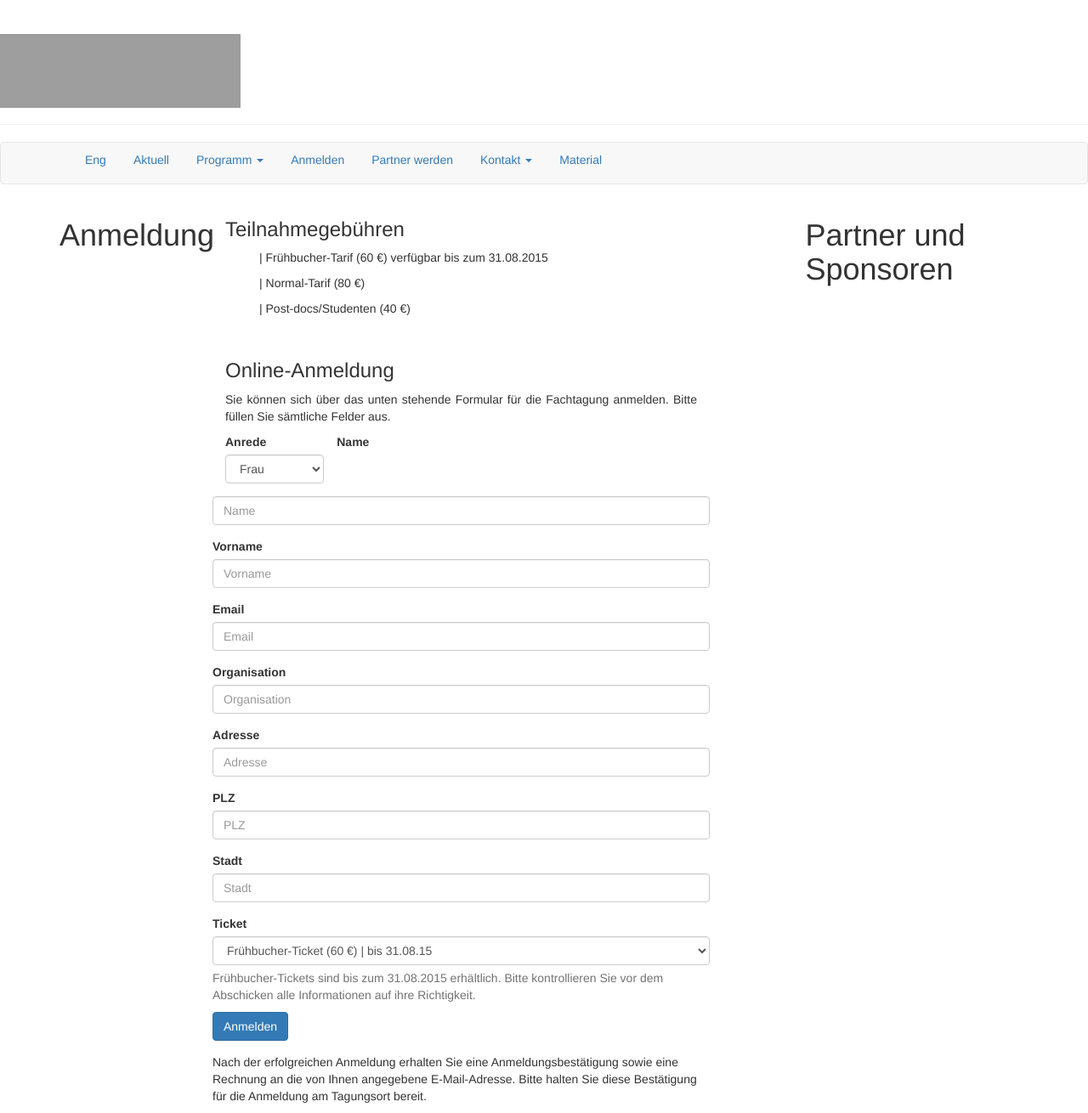
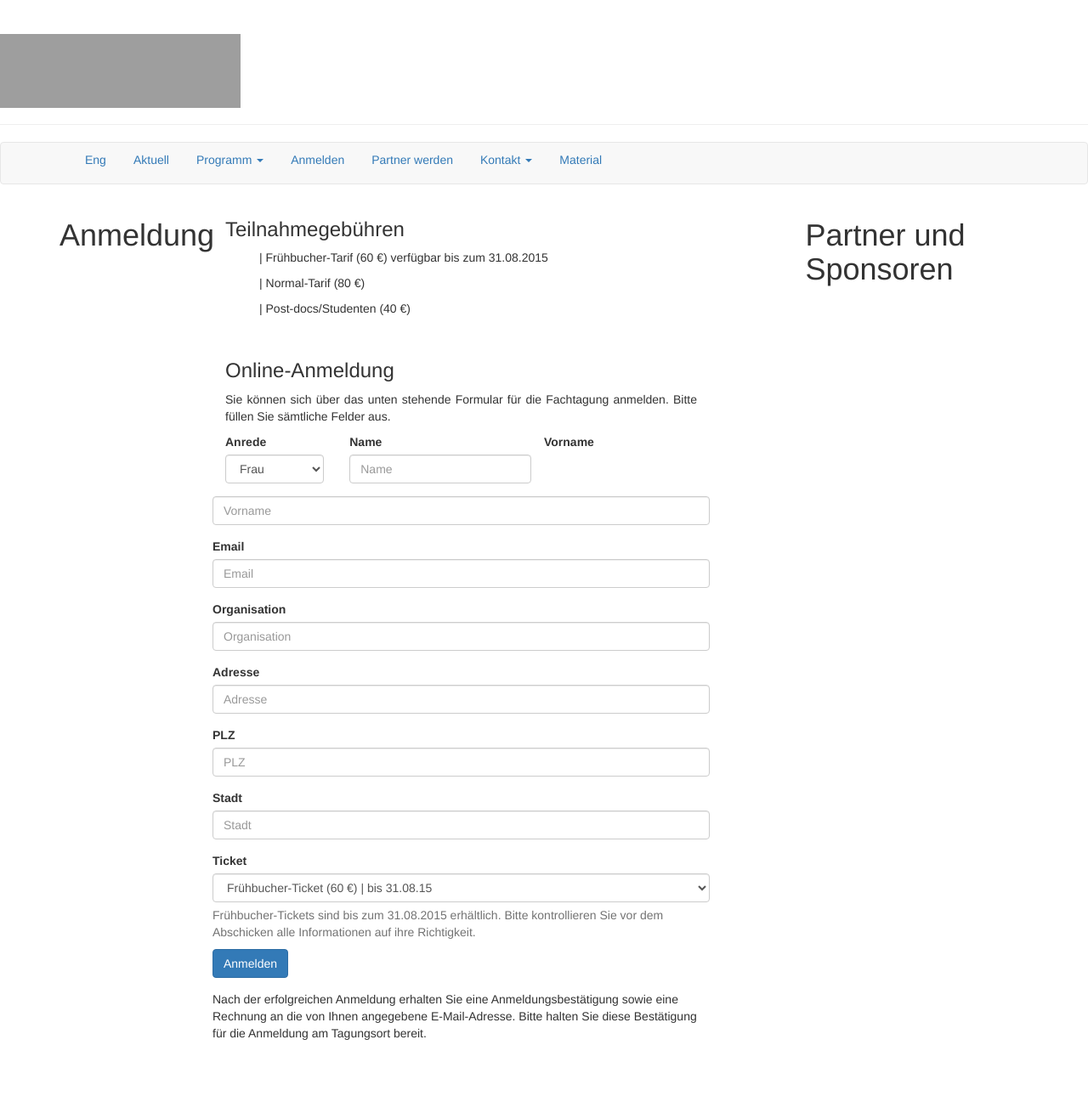
Before and after one commit to susedev/test, a Jekyll site: the page built from anmeldung.html, in a window 1280 px wide. Shown: the whole page at 85% size. Built offline with Jekyll 4.4.1, drawn with Linux system fonts in a browser that asks for light colours; nearby versions of some CDN libraries; after the commit the page ends 1236 px from its top, so only the background shows below that; grey boxes are pictures that could not be loaded.

Commit message:
Edit from JekyllCMS

```diff
--- a/anmeldung.html
+++ b/anmeldung.html
@@ -21,7 +21,9 @@ title: Anmeldung
 <div class="form-group"><label for="Anrede">Anrede</label><select class="form-control"><option>Frau</option><option>Herr</option><option>Prof.</option><option>Dr.</option> </select></div>
 </div>
 
+<div class="col-xs-5">
 <div class="form-group"><label for="name">Name</label> <input class="form-control" id="name" placeholder="Name" type="text" /></div>
+</div>
 
 <div class="form-group"><label for="vorname">Vorname</label> <input class="form-control" id="vorname" placeholder="Vorname" type="text" /></div>
 
```
